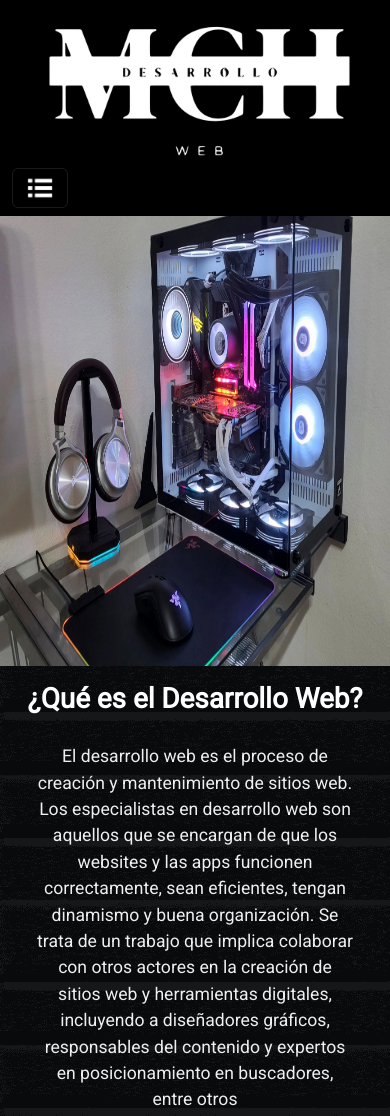
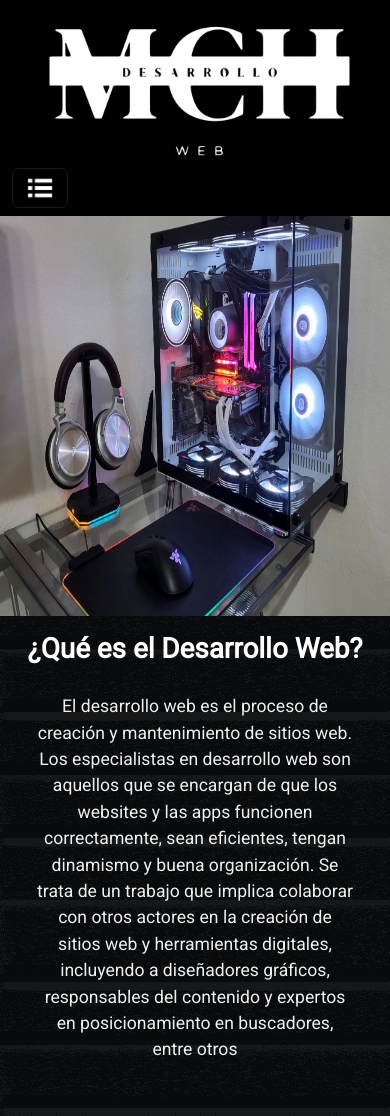
Before and after one commit to MCH3553/PF-Charras, a website: page index.html in a window 390 px wide. Shown: the top 1116 px of the page. Drawn offline with nearby package versions, Linux system fonts and the light colour scheme.

Commit message:
ajuste de imagenes

```diff
--- a/scss/_carrousel.scss
+++ b/scss/_carrousel.scss
@@ -69,3 +69,43 @@ img {width: 100%;
             }
         }
     }
+
+
+    @media (max-width:500px)
+
+   { .carrousel {
+            *{width: 100%;
+          height: 45%;
+            margin: none;
+            overflow: hidden}
+
+            ul {
+                  display: flex;
+                  padding: 0;
+                  width: 400%;
+                  animation: slide 17s infinite  alternate ease-in-out}
+
+            li {
+                  width: 100%;
+                  list-style: none;
+            }
+
+            img {
+                  width: 100%;
+                  height: 400px;
+            }
+            @keyframes slide {
+                  0% {margin-left: 0;}
+                  20% {margin-left: 0;}
+
+                  25% {margin-left: -100%;}
+                  45% {margin-left: -100%;}
+
+                  50% {margin-left: -200%;}
+                  70% {margin-left: -200%;}
+
+                  75% {margin-left: -300%;}
+                  100% {margin-left: -300%;}
+            }
+        }
+    }
```
Also changed, not shown: css/main.css.
